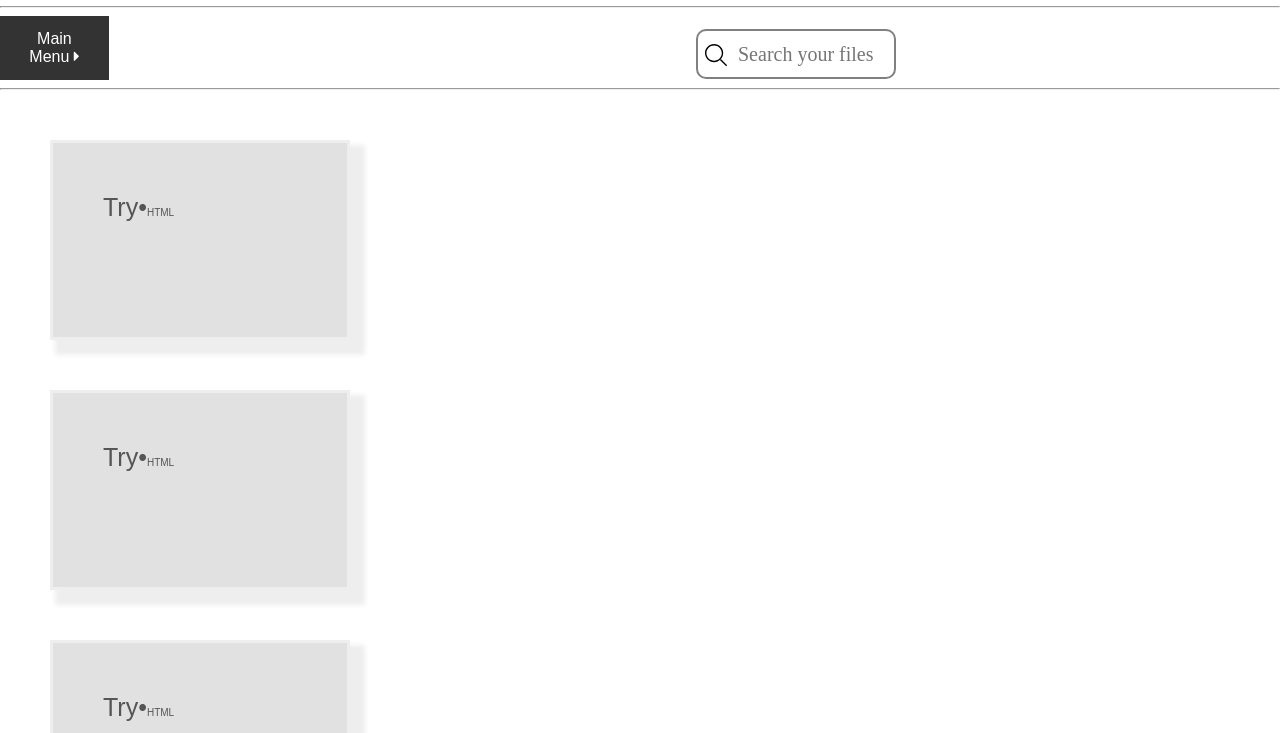
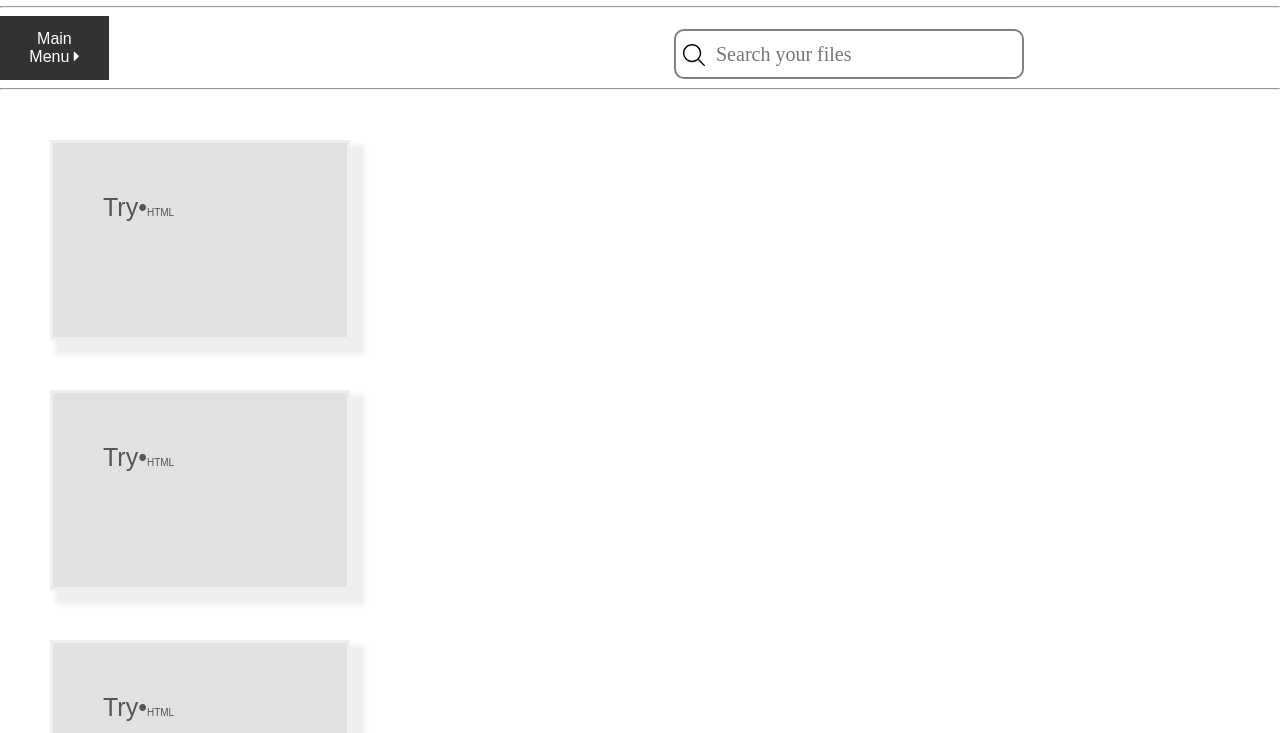
Before and after one commit to Fire-lions/f-drive, a plain HTML site: page index.html in a window 1280 px wide. Shown: the part 67-800 px from the top of the page. Drawn offline with Linux system fonts and the light colour scheme.

Commit message:
Update style.css

```diff
--- a/style.css
+++ b/style.css
@@ -110,7 +110,7 @@ body {
   }
 }
 .drive-search-bar {
-  width: 200px;
+  width: 350px;
 
   border-radius: 10px;
   padding: 5px;
@@ -118,7 +118,7 @@ body {
   height: 50px;
   border: 2px solid grey;
   position: absolute;
-  right: 30%;
+  right: 20%;
   outline: none;
   font-size: 20px;
   font-family: Comfortaa;
@@ -130,7 +130,7 @@ body {
   background-position: left;
 }
 .drive-search-bar:focus {
-box-shadow : 0px 0px 10px 10px;
+box-shadow : 0px 0px 4px 4px #eee;
 }
 .user-content{
  border: 0px ;
```
